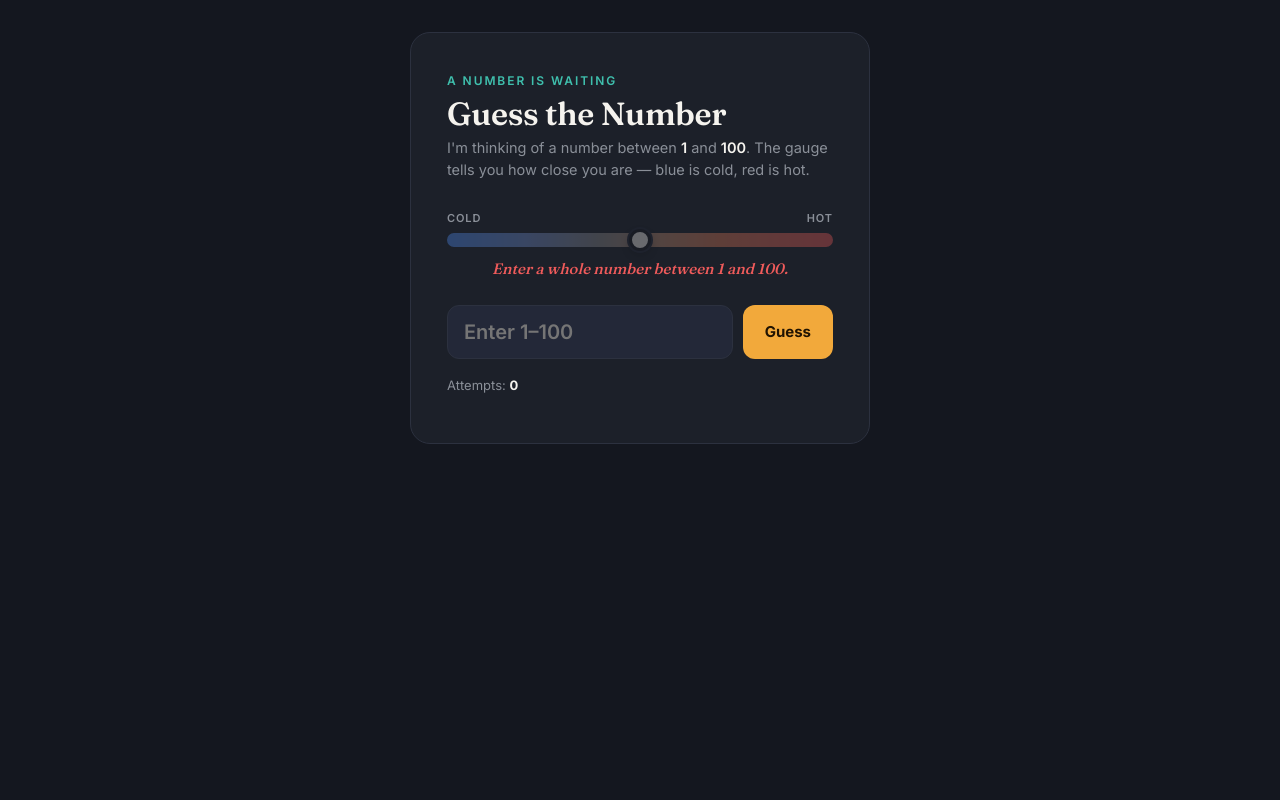
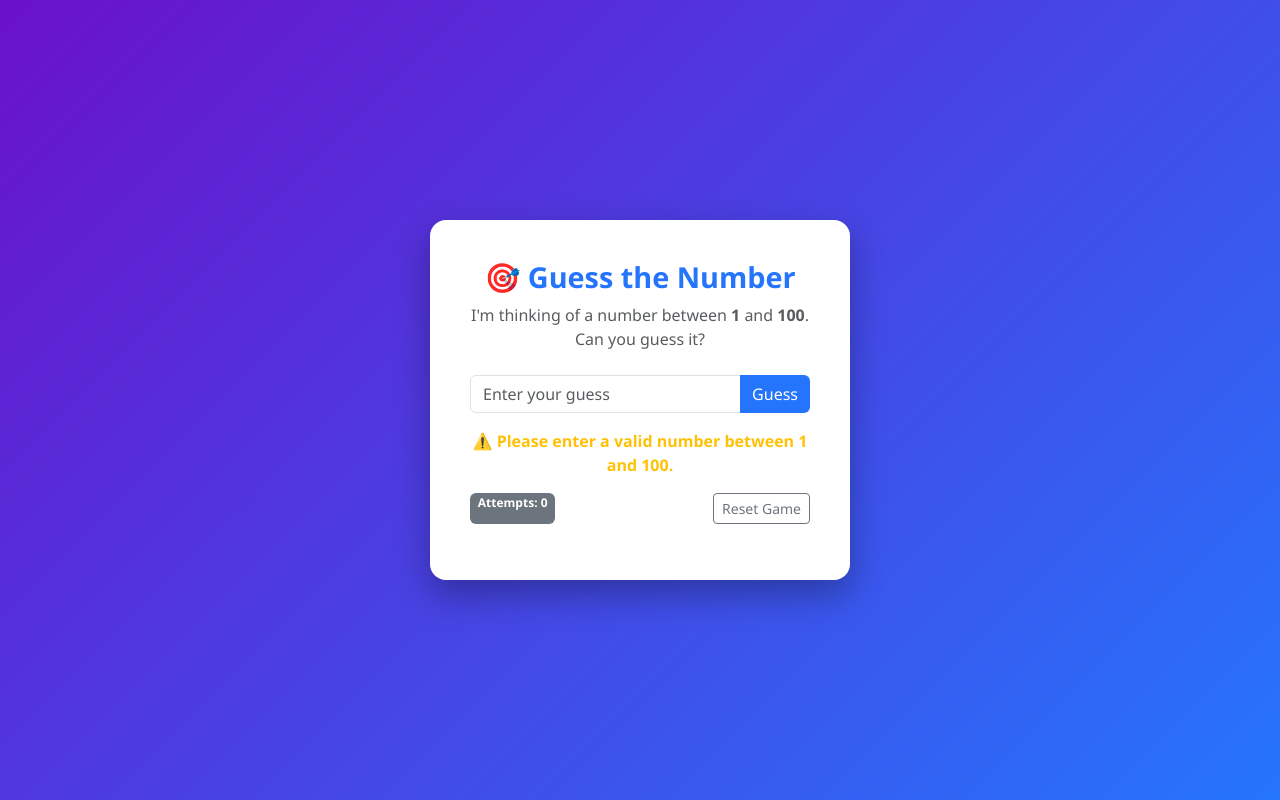
Before and after one commit to narenmentor/guessthenumber, a plain HTML site: page index.html in a window 1280 px wide. Both pictures are taken after a click on the button "Guess". Drawn offline with nearby package versions, Linux system fonts and the light colour scheme.

Commit message:
updated code

```diff
--- a/index.html
+++ b/index.html
@@ -3,402 +3,133 @@
 <head>
 <meta charset="UTF-8">
 <meta name="viewport" content="width=device-width, initial-scale=1.0">
-<title>Guess the Number</title>
+<title>Guess the Number Game</title>
+<link href="https://cdnjs.cloudflare.com/ajax/libs/bootstrap/5.3.3/css/bootstrap.min.css" rel="stylesheet">
 <style>
-  @import url('https://fonts.googleapis.com/css2?family=Fraunces:opsz,wght@9..144,300;9..144,500;9..144,600;9..144,700&family=Inter:wght@400;500;600;700&display=swap');
-
-  :root{
-    --ink: #14171f;
-    --panel: #1c2029;
-    --panel-2: #232838;
-    --amber: #f2a93b;
-    --teal: #3fbfad;
-    --cold: #4f8ff7;
-    --hot: #ef5b5b;
-    --text: #f5f3ee;
-    --muted: #8a8f98;
-    --line: #2c313f;
-  }
-
-  * { box-sizing: border-box; }
-
-  html, body {
-    margin: 0;
-    min-height: 100%;
-    background: var(--ink);
-    color: var(--text);
-    font-family: 'Inter', sans-serif;
-  }
-
   body {
+    background: linear-gradient(135deg, #6a11cb 0%, #2575fc 100%);
+    min-height: 100vh;
     display: flex;
     align-items: center;
     justify-content: center;
-    padding: 32px 20px;
+    font-family: 'Segoe UI', sans-serif;
   }
-
-  .card {
+  .game-card {
+    background: #fff;
+    border-radius: 1rem;
+    padding: 2.5rem;
+    max-width: 420px;
     width: 100%;
-    max-width: 460px;
-    background: var(--panel);
-    border: 1px solid var(--line);
-    border-radius: 20px;
-    padding: 40px 36px 32px;
-    position: relative;
-    overflow: hidden;
+    box-shadow: 0 15px 35px rgba(0,0,0,0.3);
   }
-
-  .eyebrow {
-    font-size: 12px;
-    letter-spacing: 0.16em;
-    text-transform: uppercase;
-    color: var(--teal);
-    font-weight: 600;
-    margin: 0 0 8px;
+  .game-card h1 {
+    font-size: 1.8rem;
+    font-weight: 700;
+    color: #2575fc;
   }
-
-  h1 {
-    font-family: 'Fraunces', serif;
-    font-weight: 600;
-    font-size: 32px;
-    line-height: 1.1;
-    margin: 0 0 6px;
-    letter-spacing: -0.01em;
-  }
-
-  .sub {
-    color: var(--muted);
-    font-size: 14.5px;
-    margin: 0 0 30px;
-    line-height: 1.5;
-  }
-
-  .sub b { color: var(--text); font-weight: 600; }
-
-  /* --- Signature element: heat gauge --- */
-  .gauge-wrap {
-    margin-bottom: 26px;
-  }
-
-  .gauge-labels {
-    display: flex;
-    justify-content: space-between;
-    font-size: 11px;
-    letter-spacing: 0.08em;
-    text-transform: uppercase;
-    color: var(--muted);
-    margin-bottom: 8px;
+  #message {
+    min-height: 40px;
     font-weight: 600;
   }
-
-  .gauge {
-    position: relative;
-    height: 14px;
-    border-radius: 999px;
-    background: linear-gradient(90deg,
-      var(--cold) 0%,
-      #6f8fd0 20%,
-      #8a8a8a 40%,
-      #b98a6f 55%,
-      #d97a58 70%,
-      var(--hot) 100%);
-    opacity: 0.35;
+  #attempts-list span {
+    display: inline-block;
+    background: #eef1ff;
+    color: #333;
+    padding: 3px 10px;
+    border-radius: 20px;
+    margin: 2px;
+    font-size: 0.85rem;
   }
-
-  .gauge-fill {
-    position: absolute;
-    inset: 0;
-    border-radius: 999px;
-    background: transparent;
+  .btn-primary {
+    background-color: #2575fc;
+    border: none;
   }
-
-  .gauge-pointer {
-    position: absolute;
-    top: 50%;
-    left: 50%;
-    width: 22px;
-    height: 22px;
-    border-radius: 50%;
-    background: var(--text);
-    border: 3px solid var(--ink);
-    box-shadow: 0 0 0 2px var(--panel-2), 0 4px 10px rgba(0,0,0,0.4);
-    transform: translate(-50%, -50%);
-    transition: left 0.45s cubic-bezier(.2,.7,.3,1);
-  }
-
-  .temp-msg {
-    text-align: center;
-    font-family: 'Fraunces', serif;
-    font-size: 15px;
-    font-style: italic;
-    color: var(--muted);
-    margin-top: 12px;
-    min-height: 20px;
-    transition: color 0.3s ease;
-  }
-
-  /* --- Input row --- */
-  .row {
-    display: flex;
-    gap: 10px;
-    margin-bottom: 18px;
-  }
-
-  input[type="number"] {
-    flex: 1;
-    background: var(--panel-2);
-    border: 1px solid var(--line);
-    color: var(--text);
-    font-family: 'Inter', sans-serif;
-    font-size: 20px;
-    font-weight: 600;
-    border-radius: 12px;
-    padding: 14px 16px;
-    width: 100%;
-    outline: none;
-    transition: border-color 0.2s ease;
-  }
-
-  input[type="number"]:focus {
-    border-color: var(--amber);
-  }
-
-  input[type="number"]::-webkit-outer-spin-button,
-  input[type="number"]::-webkit-inner-spin-button {
-    -webkit-appearance: none;
-    margin: 0;
-  }
-
-  button {
-    font-family: 'Inter', sans-serif;
-    font-weight: 700;
-    font-size: 15px;
-    border: none;
-    border-radius: 12px;
-    padding: 0 22px;
-    cursor: pointer;
-    transition: transform 0.12s ease, filter 0.12s ease;
-  }
-
-  button:active { transform: scale(0.96); }
-
-  #guessBtn {
-    background: var(--amber);
-    color: #201302;
-  }
-
-  #guessBtn:hover { filter: brightness(1.08); }
-
-  #guessBtn:disabled {
-    opacity: 0.4;
-    cursor: not-allowed;
-  }
-
-  .meta-row {
-    display: flex;
-    justify-content: space-between;
-    align-items: center;
-    font-size: 13px;
-    color: var(--muted);
-  }
-
-  .attempts b { color: var(--text); }
-
-  #restartBtn {
-    background: transparent;
-    color: var(--teal);
-    border: 1px solid var(--line);
-    padding: 8px 16px;
-    font-size: 13px;
-    display: none;
-  }
-
-  #restartBtn:hover {
-    border-color: var(--teal);
-  }
-
-  .history {
-    display: flex;
-    flex-wrap: wrap;
-    gap: 6px;
-    margin-top: 18px;
-    min-height: 0;
-  }
-
-  .chip {
-    font-size: 12px;
-    font-weight: 600;
-    padding: 5px 10px;
-    border-radius: 999px;
-    background: var(--panel-2);
-    border: 1px solid var(--line);
-    color: var(--muted);
-  }
-
-  .chip.hot { color: var(--hot); border-color: rgba(239,91,91,0.35); }
-  .chip.cold { color: var(--cold); border-color: rgba(79,143,247,0.35); }
-
-  .win-banner {
-    display: none;
-    text-align: center;
-    font-family: 'Fraunces', serif;
-    font-size: 22px;
-    font-weight: 600;
-    color: var(--amber);
-    margin: -4px 0 20px;
-  }
-
-  @media (prefers-reduced-motion: reduce) {
-    .gauge-pointer { transition: none; }
+  .btn-primary:hover {
+    background-color: #6a11cb;
   }
 </style>
 </head>
 <body>
 
-<div class="card">
-  <p class="eyebrow">A number is waiting</p>
-  <h1>Guess the Number</h1>
-  <p class="sub">I'm thinking of a number between <b>1</b> and <b>100</b>. The gauge tells you how close you are &mdash; blue is cold, red is hot.</p>
+<div class="game-card text-center">
+  <h1 class="mb-2">🎯 Guess the Number</h1>
+  <p class="text-muted mb-4">I'm thinking of a number between <strong>1</strong> and <strong>100</strong>. Can you guess it?</p>
 
-  <div class="win-banner" id="winBanner"></div>
-
-  <div class="gauge-wrap">
-    <div class="gauge-labels"><span>Cold</span><span>Hot</span></div>
-    <div class="gauge">
-      <div class="gauge-fill" id="gaugeFill"></div>
-      <div class="gauge-pointer" id="gaugePointer" style="left:50%"></div>
-    </div>
-    <p class="temp-msg" id="tempMsg">Make your first guess</p>
+  <div class="input-group mb-3">
+    <input type="number" id="guessInput" class="form-control" placeholder="Enter your guess" min="1" max="100">
+    <button class="btn btn-primary" id="guessBtn">Guess</button>
   </div>
 
-  <div class="row">
-    <input type="number" id="guessInput" min="1" max="100" placeholder="Enter 1&ndash;100" autocomplete="off">
-    <button id="guessBtn">Guess</button>
+  <div id="message" class="mb-3 text-primary"></div>
+
+  <div class="d-flex justify-content-between mb-3">
+    <span class="badge bg-secondary">Attempts: <span id="attemptCount">0</span></span>
+    <button class="btn btn-outline-secondary btn-sm" id="resetBtn">Reset Game</button>
   </div>
 
-  <div class="meta-row">
-    <span class="attempts">Attempts: <b id="attemptCount">0</b></span>
-    <button id="restartBtn">Play again</button>
-  </div>
-
-  <div class="history" id="history"></div>
+  <div id="attempts-list" class="text-start"></div>
 </div>
 
 <script>
-  const MIN = 1, MAX = 100;
-  let target = randomTarget();
+  let randomNumber = Math.floor(Math.random() * 100) + 1;
   let attempts = 0;
-  let won = false;
-  let guesses = [];
 
-  const input = document.getElementById('guessInput');
+  const guessInput = document.getElementById('guessInput');
   const guessBtn = document.getElementById('guessBtn');
-  const restartBtn = document.getElementById('restartBtn');
+  const resetBtn = document.getElementById('resetBtn');
+  const message = document.getElementById('message');
   const attemptCount = document.getElementById('attemptCount');
-  const tempMsg = document.getElementById('tempMsg');
-  const pointer = document.getElementById('gaugePointer');
-  const historyEl = document.getElementById('history');
-  const winBanner = document.getElementById('winBanner');
+  const attemptsList = document.getElementById('attempts-list');
 
-  function randomTarget() {
-    return Math.floor(Math.random() * (MAX - MIN + 1)) + MIN;
-  }
+  function checkGuess() {
+    const guess = parseInt(guessInput.value);
 
-  function closeness(guess) {
-    // 0 = maximum possible distance, 1 = exact match
-    const maxDist = MAX - MIN;
-    const dist = Math.abs(guess - target);
-    return 1 - Math.min(dist / maxDist, 1);
-  }
-
-  function tempLabel(c, guess) {
-    if (guess === target) return "Nailed it — that's the number.";
-    if (c > 0.92) return "Scorching. You're right on top of it.";
-    if (c > 0.75) return "Very hot.";
-    if (c > 0.55) return "Warm.";
-    if (c > 0.35) return "Cool.";
-    if (c > 0.15) return "Cold.";
-    return "Freezing. Try the far end.";
-  }
-
-  function tempColor(c) {
-    if (c > 0.75) return getCSS('--hot');
-    if (c > 0.4) return getCSS('--amber');
-    return getCSS('--cold');
-  }
-
-  function getCSS(v) {
-    return getComputedStyle(document.documentElement).getPropertyValue(v).trim();
-  }
-
-  function handleGuess() {
-    if (won) return;
-    const val = parseInt(input.value, 10);
-    if (isNaN(val) || val < MIN || val > MAX) {
-      tempMsg.textContent = `Enter a whole number between ${MIN} and ${MAX}.`;
-      tempMsg.style.color = getCSS('--hot');
+    if (isNaN(guess) || guess < 1 || guess > 100) {
+      message.textContent = "⚠️ Please enter a valid number between 1 and 100.";
+      message.className = "mb-3 text-warning";
       return;
     }
 
     attempts++;
     attemptCount.textContent = attempts;
 
-    const c = closeness(val);
-    pointer.style.left = (c * 100) + '%';
-    tempMsg.textContent = tempLabel(c, val);
-    tempMsg.style.color = tempColor(c);
-
-    addChip(val, c);
-
-    if (val === target) {
-      won = true;
-      winBanner.style.display = 'block';
-      winBanner.textContent = attempts === 1
-        ? `Got it in 1 guess. Beginner's luck.`
-        : `Got it in ${attempts} guesses!`;
+    if (guess === randomNumber) {
+      message.textContent = `🎉 Correct! The number was ${randomNumber}. You got it in ${attempts} attempts!`;
+      message.className = "mb-3 text-success";
       guessBtn.disabled = true;
-      restartBtn.style.display = 'inline-block';
-      input.disabled = true;
+      guessInput.disabled = true;
+    } else if (guess < randomNumber) {
+      message.textContent = "📈 Too low! Try a higher number.";
+      message.className = "mb-3 text-info";
+    } else {
+      message.textContent = "📉 Too high! Try a lower number.";
+      message.className = "mb-3 text-danger";
     }
 
-    input.value = '';
-    input.focus();
+    const span = document.createElement('span');
+    span.textContent = guess;
+    attemptsList.appendChild(span);
+
+    guessInput.value = '';
+    guessInput.focus();
   }
 
-  function addChip(val, c) {
-    const chip = document.createElement('span');
-    chip.className = 'chip ' + (val === target ? '' : (val < target ? 'cold' : 'hot'));
-    chip.textContent = val === target ? `${val} ✓` : (val < target ? `${val} ↑` : `${val} ↓`);
-    historyEl.appendChild(chip);
-    guesses.push(val);
-  }
-
-  function restart() {
-    target = randomTarget();
-    attempts = 0;
-    won = false;
-    guesses = [];
-    attemptCount.textContent = 0;
-    tempMsg.textContent = 'Make your first guess';
-    tempMsg.style.color = '';
-    pointer.style.left = '50%';
-    historyEl.innerHTML = '';
-    winBanner.style.display = 'none';
-    winBanner.textContent = '';
-    guessBtn.disabled = false;
-    restartBtn.style.display = 'none';
-    input.disabled = false;
-    input.value = '';
-    input.focus();
-  }
-
-  guessBtn.addEventListener('click', handleGuess);
-  restartBtn.addEventListener('click', restart);
-  input.addEventListener('keydown', (e) => {
-    if (e.key === 'Enter') handleGuess();
+  guessBtn.addEventListener('click', checkGuess);
+  guessInput.addEventListener('keyup', (e) => {
+    if (e.key === 'Enter') checkGuess();
   });
 
-  input.focus();
+  resetBtn.addEventListener('click', () => {
+    randomNumber = Math.floor(Math.random() * 100) + 1;
+    attempts = 0;
+    attemptCount.textContent = 0;
+    message.textContent = '';
+    attemptsList.innerHTML = '';
+    guessInput.disabled = false;
+    guessBtn.disabled = false;
+    guessInput.value = '';
+    guessInput.focus();
+  });
 </script>
 
 </body>
```
